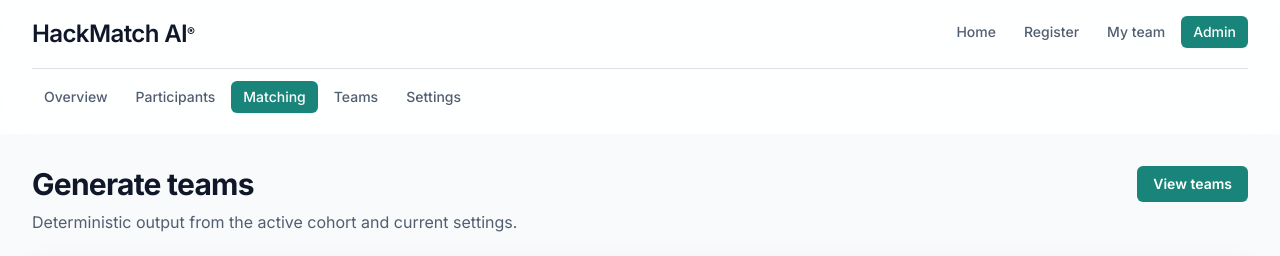
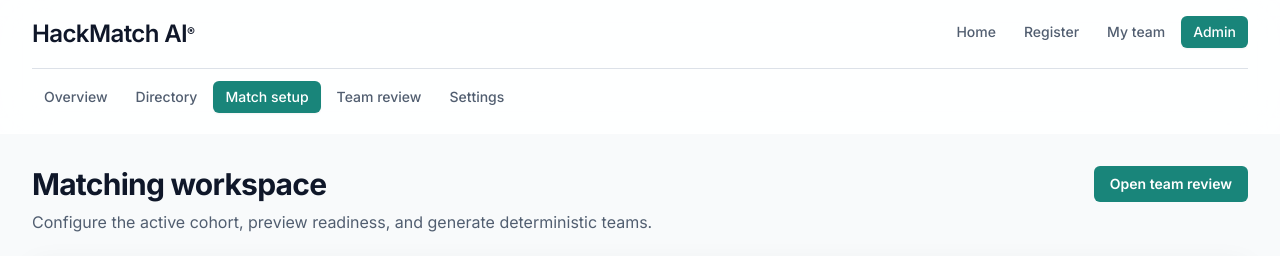
Before and after one commit to best-ed/HackMatch-AI, a Next.js app: page /admin/matching in a window 1280 px wide. Shown: the top 256 px of the page. Built offline with nearby package versions, Linux system fonts and the light colour scheme; no server answers; the database is empty.

Commit message:
feat: clarify admin route labels

```diff
--- a/app/admin/matching/page.tsx
+++ b/app/admin/matching/page.tsx
@@ -60,13 +60,13 @@ export default function AdminMatchingPage() {
     <div className="space-y-6">
       <div className="flex flex-wrap items-start justify-between gap-4">
         <div>
-          <h1 className="text-3xl font-bold tracking-tight">Generate teams</h1>
+          <h1 className="text-3xl font-bold tracking-tight">Matching workspace</h1>
           <p className="mt-2 text-muted-foreground">
-            Deterministic output from the active cohort and current settings.
+            Configure the active cohort, preview readiness, and generate deterministic teams.
           </p>
         </div>
         <Link className="rounded-md bg-primary px-4 py-2 text-sm font-semibold text-primary-foreground" href="/admin/teams">
-          View teams
+          Open team review
         </Link>
       </div>
       <AdminPersistenceStatus
--- a/app/admin/page.tsx
+++ b/app/admin/page.tsx
@@ -88,7 +88,7 @@ export default function AdminPage() {
       <AdminPersistenceStatus mode={persistenceMode} warning={persistenceWarning} />
       <div className="grid gap-4 md:grid-cols-2 xl:grid-cols-4">
         <MetricCard href="/admin/participants" title="Active cohort" value={cohortParticipants.length} detail={`${matchable.length} matchable`} icon={<Users size={20} />} />
-        <MetricCard href="/admin/matching" title="Generated teams" value={result.teams.length} detail={`${assigned}/${matchable.length} assigned`} icon={<Settings2 size={20} />} />
+        <MetricCard href="/admin/matching" title="Live teams" value={result.teams.length} detail={`${assigned}/${matchable.length} assigned`} icon={<Settings2 size={20} />} />
         <MetricCard href="/admin/teams" title="Average score" value={averageScore} detail={`${result.warnings.length} warning(s)`} icon={<ShieldCheck size={20} />} />
         <MetricCard href="/admin/teams" title="Saved runs" value={savedMatchRuns.length} detail={latestRun ? `Latest: ${latestRun.name}` : "None saved"} icon={<Download size={20} />} />
       </div>
@@ -146,7 +146,7 @@ export default function AdminPage() {
             </div>
           ) : (
             <div className="rounded-md border border-dashed border-border p-4 text-sm text-muted-foreground">
-              Generate teams, then save a run from `/admin/teams` to freeze the assignment.
+              Generate teams, then save a run from the team review page to freeze the assignment.
             </div>
           )}
         </Card>
@@ -219,7 +219,7 @@ export default function AdminPage() {
         <QuickAction href="/participant/register" title="Register participant" detail="Add one participant to the active cohort." icon={<Users size={18} />} />
         <QuickAction href="/admin/participants" title="Import or edit" detail={`${participants.length} total participant profile(s).`} icon={<Link2 size={18} />} />
         <QuickAction href="/admin/settings" title="Tune settings" detail={`${settings.desiredTeamSize} desired team size.`} icon={<Settings2 size={18} />} />
-        <QuickAction href="/admin/matching" title="Generate teams" detail={`${cohorts.length} cohort option(s).`} icon={<CalendarDays size={18} />} />
+        <QuickAction href="/admin/matching" title="Open match setup" detail={`${cohorts.length} cohort option(s).`} icon={<CalendarDays size={18} />} />
       </div>
     </div>
   );
--- a/app/admin/participants/page.tsx
+++ b/app/admin/participants/page.tsx
@@ -165,9 +165,9 @@ export default function AdminParticipantsPage() {
     <div className="space-y-6">
       <div className="flex flex-wrap items-start justify-between gap-4">
         <div>
-          <h1 className="text-3xl font-bold tracking-tight">Participants</h1>
+          <h1 className="text-3xl font-bold tracking-tight">Participant directory</h1>
           <p className="mt-2 text-muted-foreground">
-            Edit the active participant set used by matching in this browser.
+            Search, edit, import, export, and manage access links for participant records.
           </p>
         </div>
         <div className="flex flex-wrap gap-2">
--- a/app/admin/settings/page.tsx
+++ b/app/admin/settings/page.tsx
@@ -84,7 +84,7 @@ export default function AdminSettingsPage() {
         <div>
           <h1 className="text-3xl font-bold tracking-tight">Matching settings</h1>
           <p className="mt-2 text-muted-foreground">
-            Edit constraints and weights used by the deterministic matcher.
+            Tune deterministic constraints and scoring weights with draft impact preview.
           </p>
         </div>
         <button className="rounded-md border border-border bg-white px-4 py-2 text-sm font-semibold" onClick={resetDemoData}>
--- a/app/admin/teams/page.tsx
+++ b/app/admin/teams/page.tsx
@@ -41,7 +41,7 @@ export default function AdminTeamsPage() {
     [activeParticipants, activeResult]
   );
   const isViewingSavedRun = Boolean(activeRun);
-  const heading = activeRun?.name ?? "Generated teams";
+  const heading = activeRun?.name ?? "Team review";
   const csv = teamsToCsv(activeResult, activeParticipants);
   const csvPreview = csv.split("\n").slice(0, 4).join("\n");
   const [explanations, setExplanations] = useState<TeamExplanation[]>(activeResult.explanations);
@@ -212,7 +212,7 @@ export default function AdminTeamsPage() {
           <p className="mt-2 text-muted-foreground">
             {isViewingSavedRun
               ? `Frozen match run saved ${formatDate(activeRun?.createdAt ?? "")}. Exports use this exact snapshot.`
-              : "Live assignments, score breakdowns, explanations, and export from edited data."}
+              : "Review live assignments, score breakdowns, explanations, locks, and exports from edited data."}
           </p>
         </div>
         <div className="flex flex-wrap gap-2">
--- a/app/page.tsx
+++ b/app/page.tsx
@@ -51,7 +51,7 @@ export default function HomePage() {
             </p>
             <div className="animate-fade-rise-delay-2 flex flex-wrap gap-3">
               <Link className="liquid-glass inline-flex items-center gap-2 rounded-full px-6 py-3 text-sm font-semibold text-white transition hover:scale-[1.03]" href="/admin/matching">
-                Generate teams <ArrowRight size={16} />
+                Open match setup <ArrowRight size={16} />
               </Link>
               <Link className="liquid-glass inline-flex items-center gap-2 rounded-full px-6 py-3 text-sm font-semibold text-white transition hover:scale-[1.03]" href="/participant/register">
                 Register participant
@@ -75,7 +75,7 @@ export default function HomePage() {
             <div className="flex items-start justify-between gap-4">
               <div>
                 <p className="text-sm font-semibold text-emerald-200">Live matching preview</p>
-                <h2 className="mt-1 text-2xl font-bold tracking-tight text-white">Current generated teams</h2>
+                <h2 className="mt-1 text-2xl font-bold tracking-tight text-white">Live team preview</h2>
               </div>
               <Badge className="bg-white/10 text-white ring-1 ring-white/20">{result.teams.length} teams</Badge>
             </div>
--- a/lib/navigation.ts
+++ b/lib/navigation.ts
@@ -12,9 +12,9 @@ export const primaryNavItems: NavItem[] = [
 
 export const adminNavItems: NavItem[] = [
   { href: "/admin", label: "Overview" },
-  { href: "/admin/participants", label: "Participants" },
-  { href: "/admin/matching", label: "Matching" },
-  { href: "/admin/teams", label: "Teams" },
+  { href: "/admin/participants", label: "Directory" },
+  { href: "/admin/matching", label: "Match setup" },
+  { href: "/admin/teams", label: "Team review" },
   { href: "/admin/settings", label: "Settings" }
 ];
 
```
Also changed, not shown: 1 other file (tests, documents, lock files or other folders).
